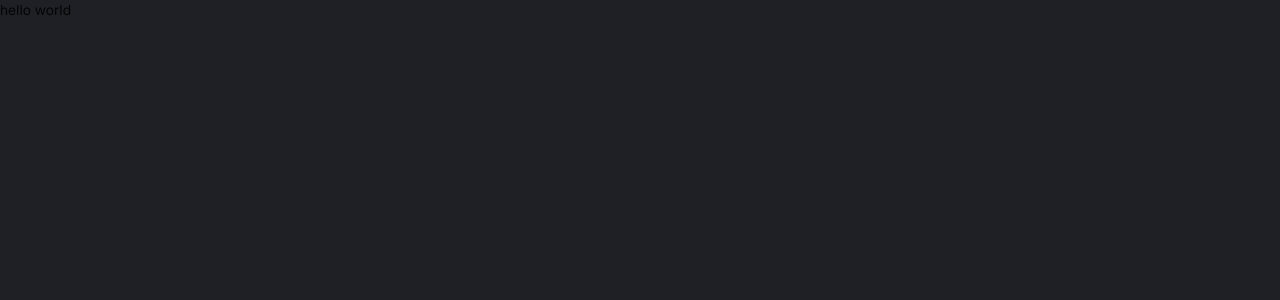
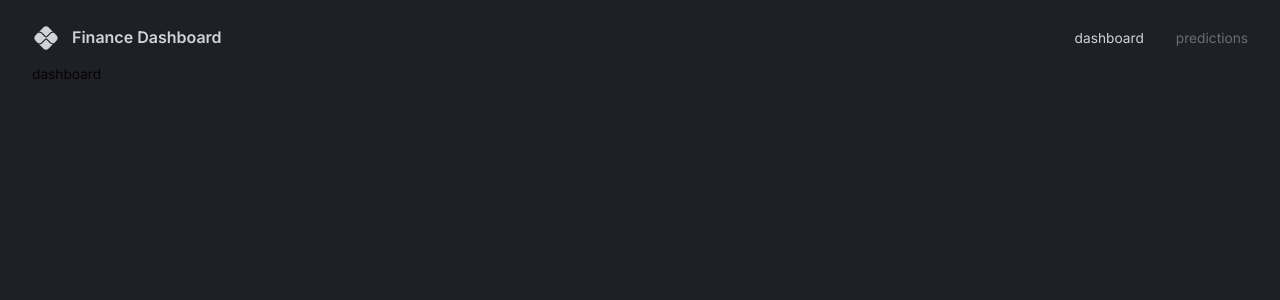
Before and after one commit to windyzhang777/react-finance-dashboard, a React (Vite) app in the folder client/: page / in a window 1280 px wide. Shown: the top 300 px of the page. Built offline with nearby package versions, Linux system fonts and the light colour scheme.

Commit message:
added routes

```diff
--- a/client/src/App.tsx
+++ b/client/src/App.tsx
@@ -1,15 +1,27 @@
+import { Navbar } from "@/components/Navbar";
+import { themeSettings } from "@/theme";
+import { Box, CssBaseline } from "@mui/material";
+import { ThemeProvider, createTheme } from "@mui/material/styles";
 import { useMemo } from "react";
-import { ThemeProvider, createTheme } from "@mui/material/styles";
-import { themeSettings } from "./theme";
-import { CssBaseline } from "@mui/material";
+import { BrowserRouter, Route, Routes } from "react-router-dom";
 
 export default function App() {
   const theme = useMemo(() => createTheme(themeSettings), []);
 
   return (
-    <ThemeProvider theme={theme}>
-      <CssBaseline />
-      <div className="app">hello world</div>
-    </ThemeProvider>
+    <BrowserRouter>
+      <ThemeProvider theme={theme}>
+        <CssBaseline />
+        <div className="app">
+          <Box width={"100%"} height={"100%"} p={"1rem 2rem 4rem 2rem"}>
+            <Navbar />
+            <Routes>
+              <Route path="/" element={<div>dashboard</div>} />
+              <Route path="/predictions" element={<div>predictions</div>} />
+            </Routes>
+          </Box>
+        </div>
+      </ThemeProvider>
+    </BrowserRouter>
   );
 }
```
